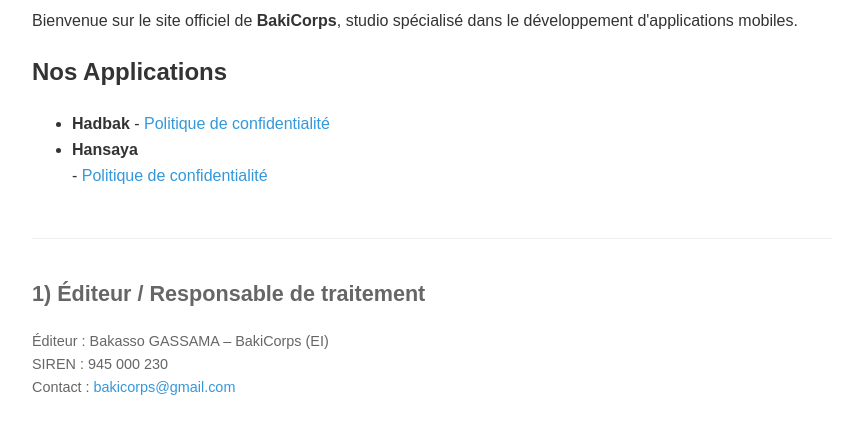
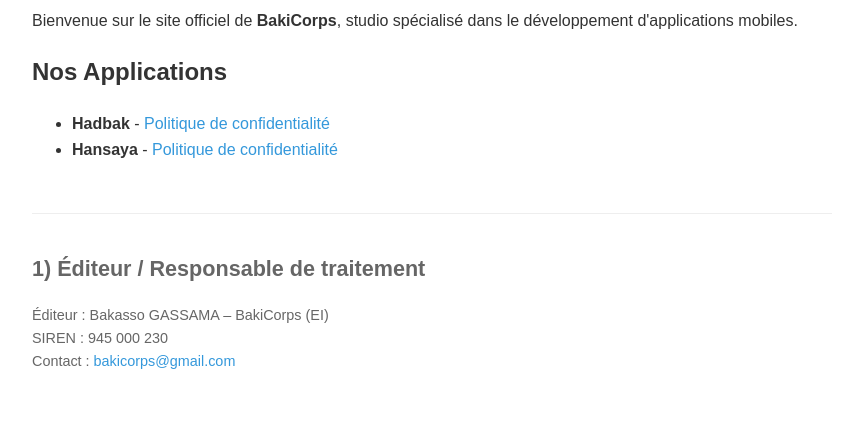
Before and after one commit to Driver1989/driver1989.github.io, a plain HTML site: page index.html in a window 1280 px wide. Shown: the part 105-538 px from the top of the page, without its empty margins (208-1071 px from the left). Drawn offline with Linux system fonts and the light colour scheme.

Commit message:
Fix link for Hansaya application in index.html

```diff
--- a/index.html
+++ b/index.html
@@ -20,7 +20,7 @@
     <h2>Nos Applications</h2>
     <ul>
 <li><strong>Hadbak</strong> - <a href="https://driver1989.github.io/hadbak-privacy/">Politique de confidentialité</a></li>
-<li><strong>Hansaya</strong></li> - <a href="https://submind-bd535.web.app/">Politique de confidentialité</a></li>
+<li><strong>Hansaya</strong> - <a href="https://submind-bd535.web.app/">Politique de confidentialité</a></li>
         </ul>
 
     <div class="footer">
```
